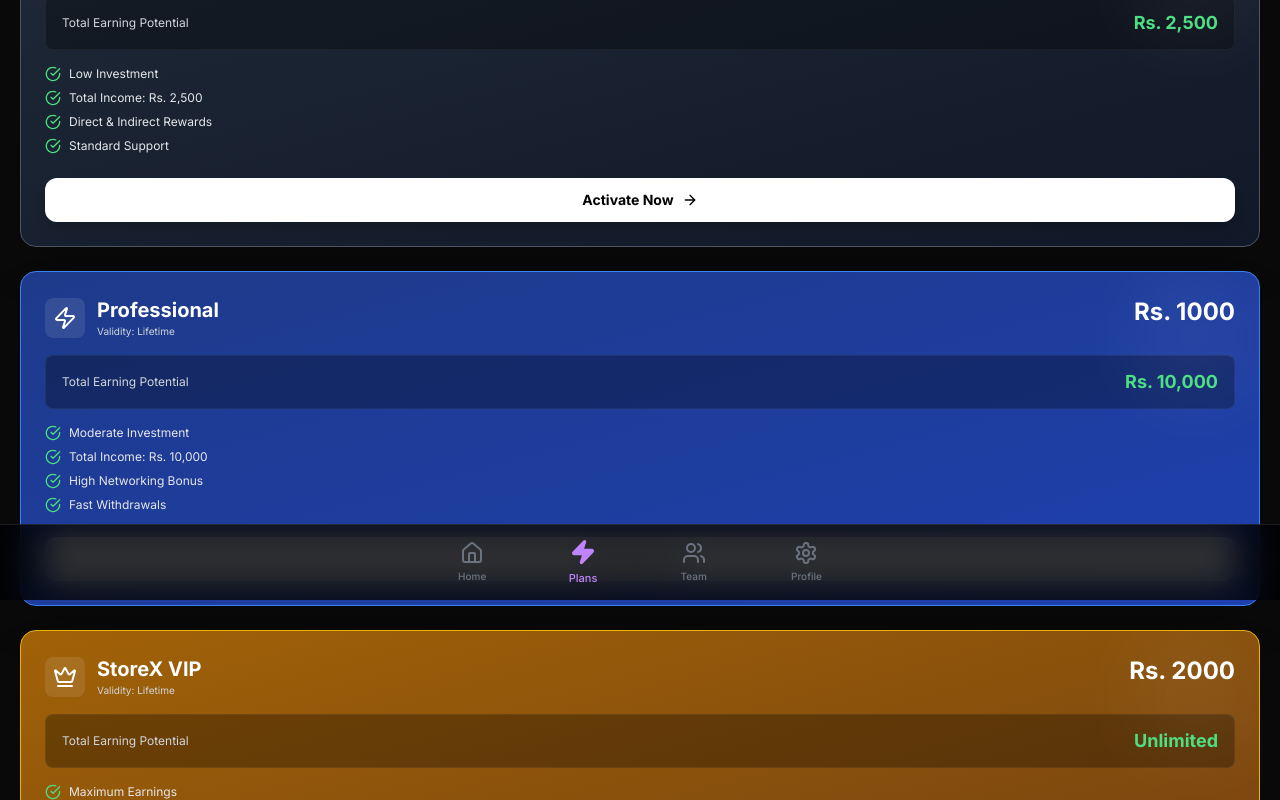
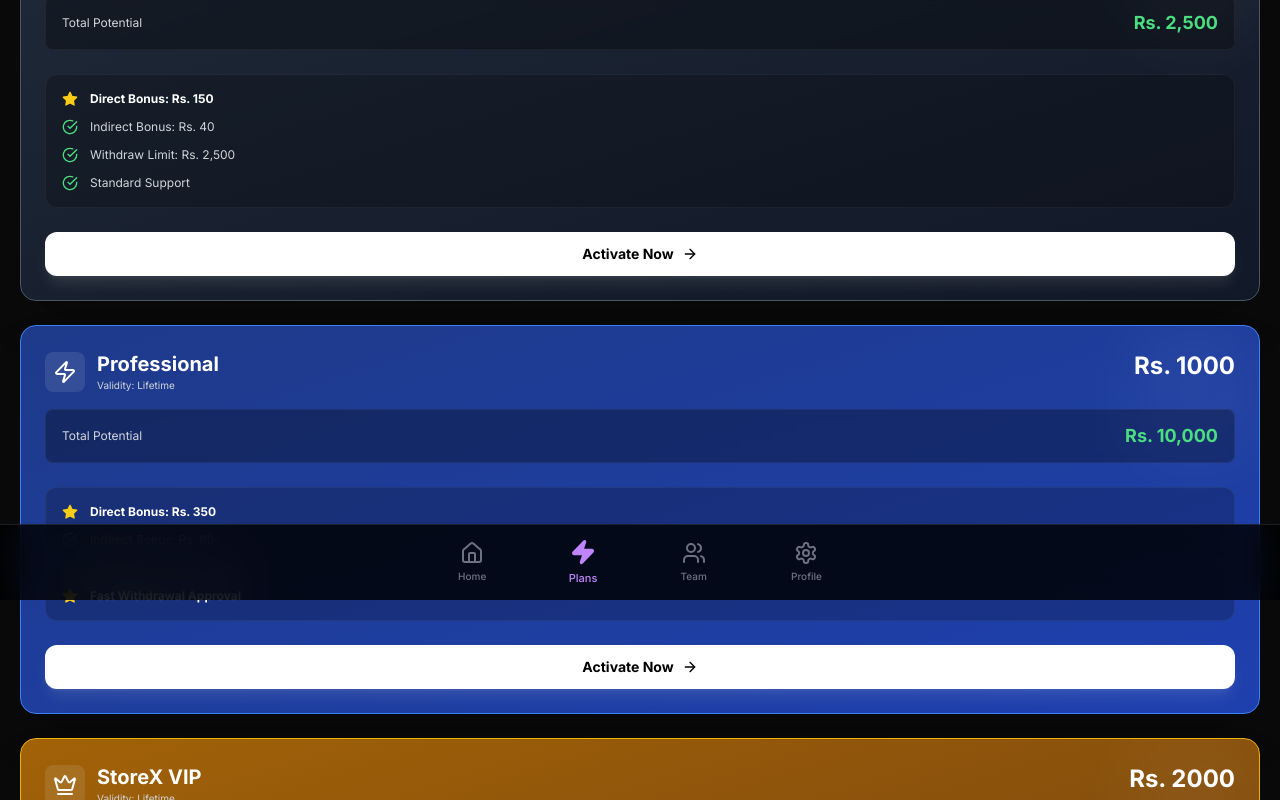
Before and after one commit to marslan-786/testing-new, a Next.js app: page /plans in a window 1280 px wide. Shown: the part 200-1000 px from the top of the page. Built offline with nearby package versions, Linux system fonts and the light colour scheme.

Commit message:
Update page.js

```diff
--- a/app/plans/page.js
+++ b/app/plans/page.js
@@ -1,19 +1,32 @@
 "use client";
 import { useState, useEffect } from "react";
 import { motion } from "framer-motion";
-import { CheckCircle, Crown, Shield, Zap, ArrowRight, Clock, AlertCircle, Check } from "lucide-react";
+import { CheckCircle, Crown, Shield, Zap, ArrowRight, Clock, AlertCircle, Check, Star, Users } from "lucide-react";
 import Link from "next/link";
 
 export default function Plans() {
   const [activeRequest, setActiveRequest] = useState(null);
 
-  // Load Request Status on Page Load
+  // --- REAL DATABASE STATUS CHECK ---
   useEffect(() => {
-    // Ye data abhi LocalStorage se utha raha hai, baad mein Database se layega
-    const storedRequest = localStorage.getItem("planRequest");
-    if (storedRequest) {
-      setActiveRequest(JSON.parse(storedRequest));
-    }
+    const fetchStatus = async () => {
+      const storedUser = localStorage.getItem("user");
+      if (storedUser) {
+        const user = JSON.parse(storedUser);
+        try {
+          // API Call to check status from MongoDB
+          const res = await fetch(`/api/plans/request?userId=${user.email}`);
+          const data = await res.json();
+          if (data.request) {
+            setActiveRequest(data.request);
+          }
+        } catch (error) {
+          console.error("Error fetching plan status");
+        }
+      }
+    };
+
+    fetchStatus();
   }, []);
 
   const plans = [
@@ -25,7 +38,12 @@
       icon: Shield,
       color: "from-gray-800 to-gray-900",
       border: "border-gray-600",
-      features: ["Low Investment", "Total Income: Rs. 2,500", "Direct & Indirect Rewards", "Standard Support"]
+      features: [
+        { text: "Direct Bonus: Rs. 150", highlight: true },
+        { text: "Indirect Bonus: Rs. 40", highlight: false },
+        { text: "Withdraw Limit: Rs. 2,500", highlight: false },
+        { text: "Standard Support", highlight: false }
+      ]
     },
     {
       id: "pro",
@@ -35,7 +53,12 @@
       icon: Zap,
       color: "from-blue-900 to-blue-800",
       border: "border-blue-500",
-      features: ["Moderate Investment", "Total Income: Rs. 10,000", "High Networking Bonus", "Fast Withdrawals"]
+      features: [
+        { text: "Direct Bonus: Rs. 350", highlight: true },
+        { text: "Indirect Bonus: Rs. 80", highlight: false },
+        { text: "Withdraw Limit: Rs. 10,000", highlight: false },
+        { text: "Fast Withdrawal Approval", highlight: true }
+      ]
     },
     {
       id: "vip",
@@ -45,7 +68,12 @@
       icon: Crown,
       color: "from-yellow-700 to-yellow-900",
       border: "border-yellow-500",
-      features: ["Maximum Earnings", "No Income Limit", "Priority Support", "Premium Badge"]
+      features: [
+        { text: "Direct Bonus: Rs. 800", highlight: true },
+        { text: "Indirect Bonus: Rs. 200", highlight: false },
+        { text: "No Withdrawal Limits", highlight: true },
+        { text: "Instant Priority Support", highlight: true }
+      ]
     }
   ];
 
@@ -59,7 +87,8 @@
       <div className="space-y-6">
         {plans.map((plan, index) => {
 
-          // Check Status for this specific plan
+          // Check Status Logic
+          // Note: Hum check kar rahe hain ke Database mein jo planId hai wo match kare
           const isPending = activeRequest?.planId === plan.id && activeRequest?.status === "pending";
           const isApproved = activeRequest?.planId === plan.id && activeRequest?.status === "approved";
           const isRejected = activeRequest?.planId === plan.id && activeRequest?.status === "rejected";
@@ -72,7 +101,7 @@
               transition={{ delay: index * 0.1 }}
               className={`relative w-full bg-gradient-to-br ${plan.color} border ${plan.border} rounded-2xl p-6 shadow-2xl overflow-hidden`}
             >
-              {/* Glossy Effect */}
+              {/* Glossy Background Effect */}
               <div className="absolute top-0 right-0 w-32 h-32 bg-white/5 blur-[40px] rounded-full" />
 
               <div className="flex justify-between items-start mb-4 relative z-10">
@@ -90,50 +119,57 @@
                   </div>
               </div>
 
-              {/* Total Earning Highlight */}
-              <div className="bg-black/30 rounded-lg p-3 mb-4 border border-white/5 text-center flex justify-between items-center px-4">
-                  <p className="text-xs text-gray-300">Total Earning Potential</p>
+              {/* Total Earning Highlight Box */}
+              <div className="bg-black/30 rounded-lg p-3 mb-6 border border-white/5 text-center flex justify-between items-center px-4 backdrop-blur-sm">
+                  <p className="text-xs text-gray-300">Total Potential</p>
                   <p className="text-lg font-bold text-green-400">{plan.totalEarning === "Unlimited" ? "Unlimited" : `Rs. ${plan.totalEarning}`}</p>
               </div>
 
-              {/* Features List */}
-              <div className="space-y-2 mb-6">
+              {/* PROFESSIONAL FEATURES LIST */}
+              <div className="space-y-3 mb-6 bg-black/20 p-4 rounded-xl border border-white/5">
                   {plan.features.map((feature, i) => (
-                      <div key={i} className="flex items-center gap-2">
-                          <CheckCircle className="text-green-400 w-4 h-4" />
-                          <span className="text-xs text-gray-200">{feature}</span>
+                      <div key={i} className="flex items-center gap-3">
+                          {/* Agar Highlight hai to Star, warna CheckCircle */}
+                          {feature.highlight ?
+                              <Star className="text-yellow-400 w-4 h-4 fill-yellow-400 shrink-0" /> :
+                              <CheckCircle className="text-green-400 w-4 h-4 shrink-0" />
+                          }
+                          <span className={`text-xs ${feature.highlight ? "text-white font-bold" : "text-gray-300"}`}>
+                              {feature.text}
+                          </span>
                       </div>
                   ))}
               </div>
 
               {/* --- DYNAMIC BUTTONS LOGIC --- */}
 
-              {/* 1. APPROVED STATE */}
+              {/* 1. APPROVED STATE (Green) */}
               {isApproved ? (
                 <button disabled className="w-full py-3 bg-green-500/20 border border-green-500 text-green-400 font-bold rounded-xl cursor-default flex items-center justify-center gap-2">
                     <Check className="w-5 h-5" /> Current Active Plan
                 </button>
               )
 
-              // 2. PENDING STATE
+              // 2. PENDING STATE (Yellow/Pulse)
               : isPending ? (
                 <button disabled className="w-full py-3 bg-yellow-500/20 border border-yellow-500 text-yellow-400 font-bold rounded-xl cursor-wait flex items-center justify-center gap-2 animate-pulse">
                     <Clock className="w-5 h-5" /> Verification Pending...
                 </button>
               )
 
-              // 3. REJECTED STATE (Or Normal)
+              // 3. REJECTED OR NORMAL STATE
               : (
                 <div>
                     <Link href={`/plans/${plan.id}?price=${plan.price}&name=${plan.name}`}>
                         <button className={`w-full py-3 font-bold rounded-xl shadow-lg hover:scale-[1.02] transition-all text-sm flex items-center justify-center gap-2
-                            ${isRejected ? "bg-red-600 text-white" : "bg-white text-black"}
+                            ${isRejected ? "bg-red-600 text-white shadow-red-500/30" : "bg-white text-black shadow-white/10"}
                         `}>
-                            {isRejected ? "Try Again (Re-Activate)" : "Activate Now"} <ArrowRight className="w-4 h-4" />
+                            {isRejected ? "Try Again (Re-Activate)" : "Activate Now"}
+                            {isRejected ? <Zap className="w-4 h-4"/> : <ArrowRight className="w-4 h-4" />}
                         </button>
                     </Link>
 
-                    {/* Rejection Reason Message */}
+                    {/* Rejection Reason Message Box */}
                     {isRejected && (
                         <motion.div
                             initial={{ opacity: 0, height: 0 }} animate={{ opacity: 1, height: "auto" }}
@@ -142,7 +178,9 @@
                             <AlertCircle className="w-4 h-4 text-red-400 mt-0.5 shrink-0" />
                             <div>
                                 <p className="text-xs font-bold text-red-300">Request Declined</p>
-                                <p className="text-[10px] text-gray-300">{activeRequest.reason || "Payment screenshot was unclear. Please upload again."}</p>
+                                <p className="text-[10px] text-gray-300">
+                                    {activeRequest.adminMessage || "Details were incorrect. Please try again."}
+                                </p>
                             </div>
                         </motion.div>
                     )}
```
